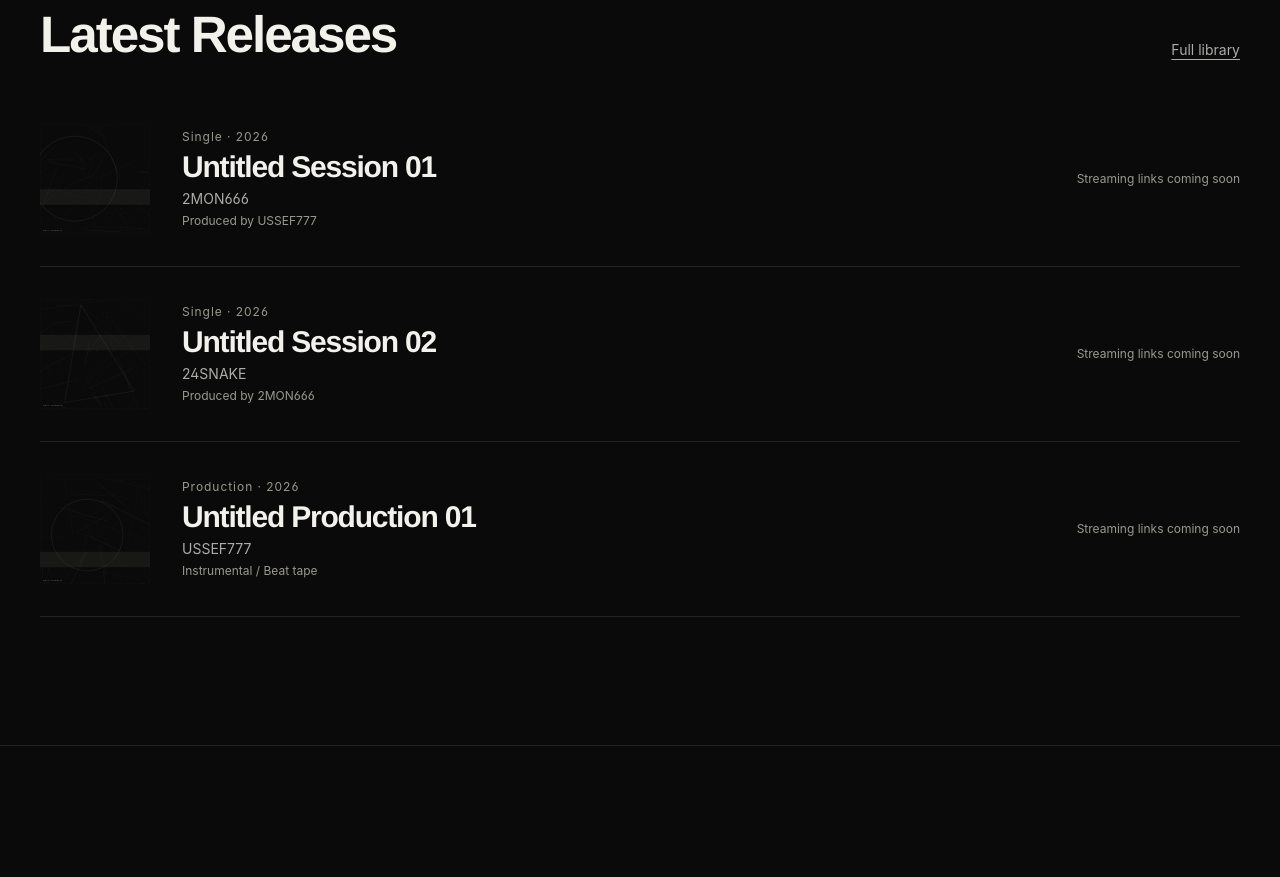
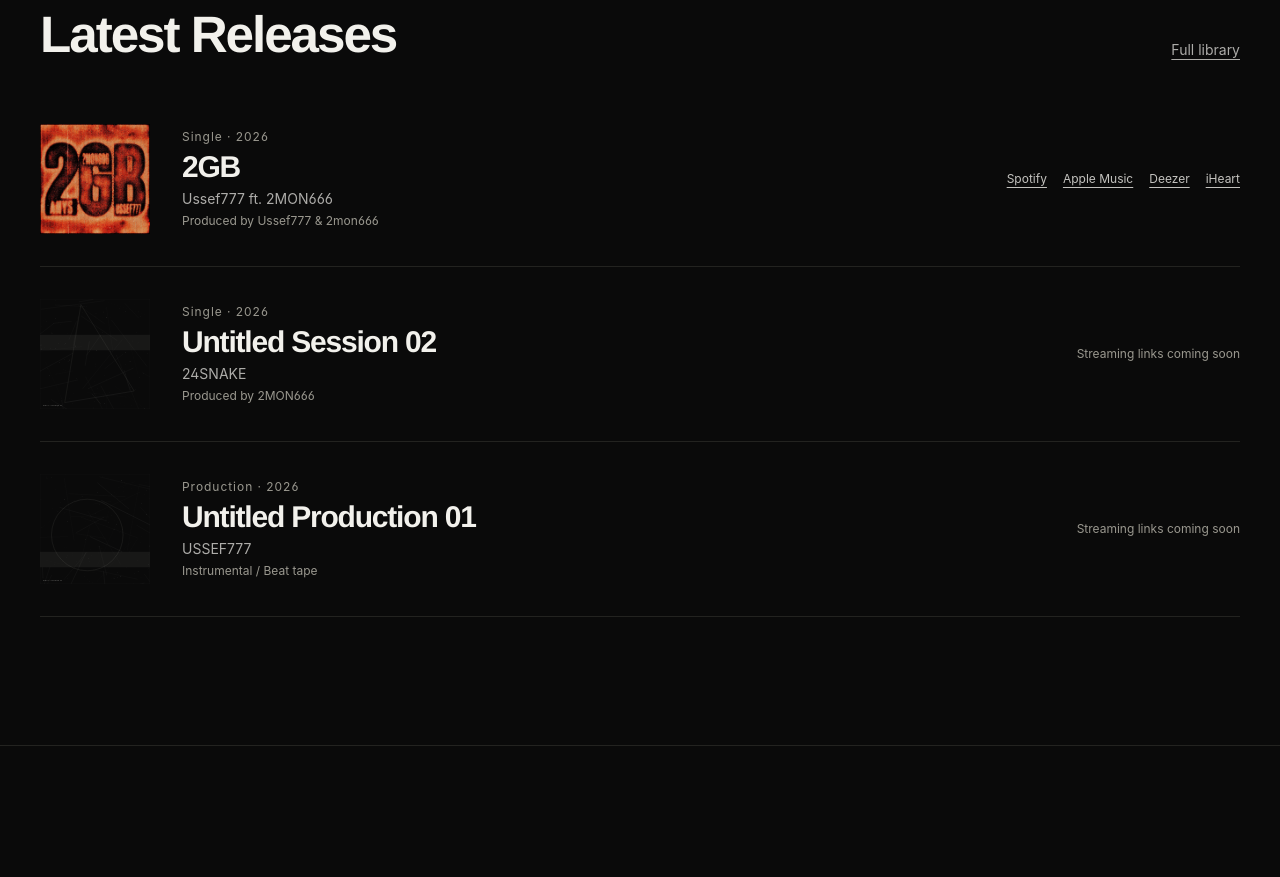
Before and after one commit to ProdbyUssef777/nurys-studios, a Next.js app: page / in a window 1280 px wide. Shown: the part 2200-3077 px from the top of the page. Built offline with nearby package versions, Linux system fonts and the light colour scheme.

Commit message:
add 2GB release

```diff
--- a/components/StreamingLinks.tsx
+++ b/components/StreamingLinks.tsx
@@ -1,12 +1,20 @@
 export default function StreamingLinks({
   links,
 }: {
-  links: { spotify?: string; appleMusic?: string; youtube?: string };
+  links: {
+    spotify?: string;
+    appleMusic?: string;
+    youtube?: string;
+    deezer?: string;
+    iheart?: string;
+  };
 }) {
   const entries: { label: string; href?: string }[] = [
     { label: 'Spotify', href: links.spotify },
     { label: 'Apple Music', href: links.appleMusic },
     { label: 'YouTube', href: links.youtube },
+    { label: 'Deezer', href: links.deezer },
+    { label: 'iHeart', href: links.iheart },
   ].filter((e) => e.href);
 
   if (entries.length === 0) {
--- a/data/releases.ts
+++ b/data/releases.ts
@@ -23,19 +23,26 @@ export interface Release {
     spotify?: string;
     appleMusic?: string;
     youtube?: string;
+    deezer?: string;
+    iheart?: string;
   };
 }
 
 export const releases: Release[] = [
   {
-    slug: 'placeholder-single-01',
-    title: 'Untitled Session 01',
-    artist: '2MON666',
+    slug: '2gb',
+    title: '2GB',
+    artist: 'Ussef777 ft. 2MON666',
     year: 2026,
     type: 'single',
-    credits: 'Produced by USSEF777',
-    cover: '/img/releases/release-01.svg',
-    links: {},
+    credits: 'Produced by Ussef777 & 2mon666',
+    cover: '/img/releases/2gb.jpg',
+    links: {
+      spotify: 'https://open.spotify.com/album/5zdfJc935sveuQ8Kjd9dDz',
+      appleMusic: 'https://music.apple.com/us/album/2gb-feat-2mon666-single/6776856507',
+      deezer: 'https://www.deezer.com/album/998685461',
+      iheart: 'https://www.iheart.com/artist/id-41135763/albums/id-406979943',
+    },
   },
   {
     slug: 'placeholder-single-02',
```
Also changed, not shown: public/img/releases/2gb.jpg (added).
